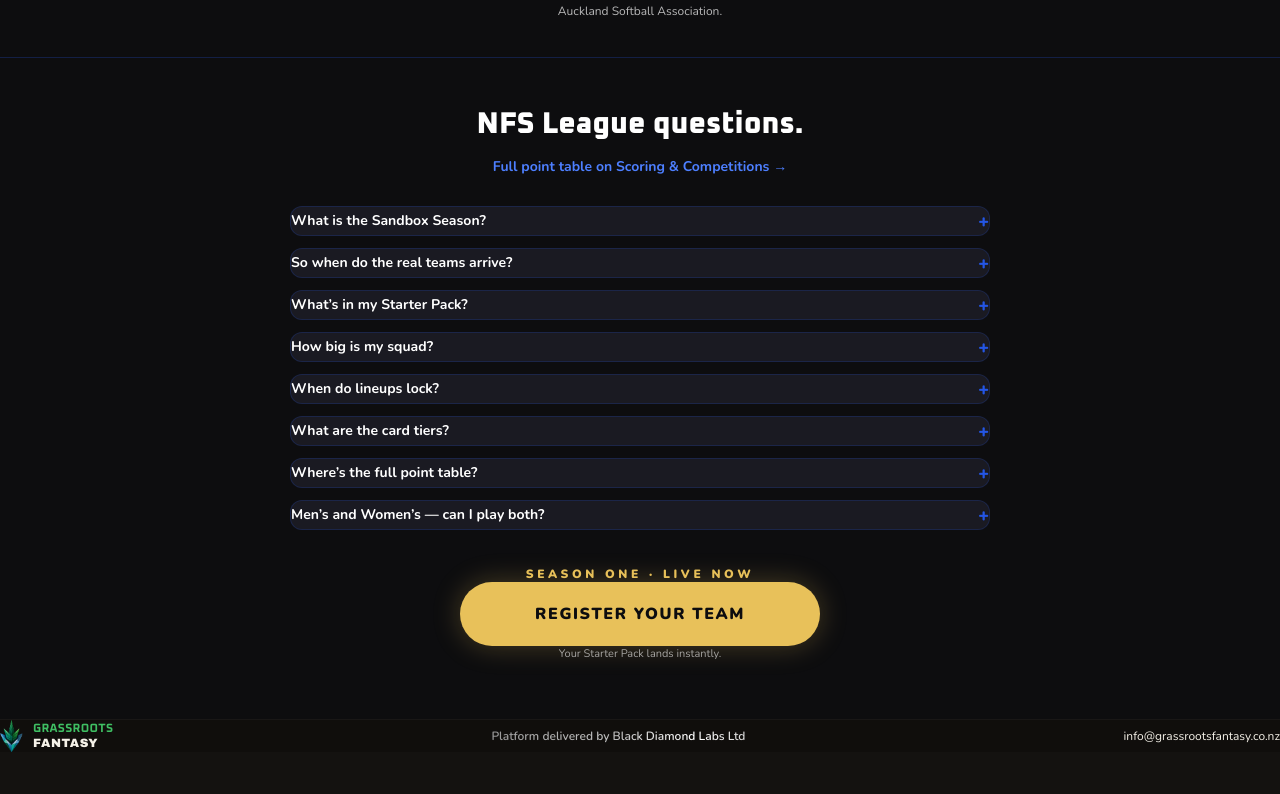
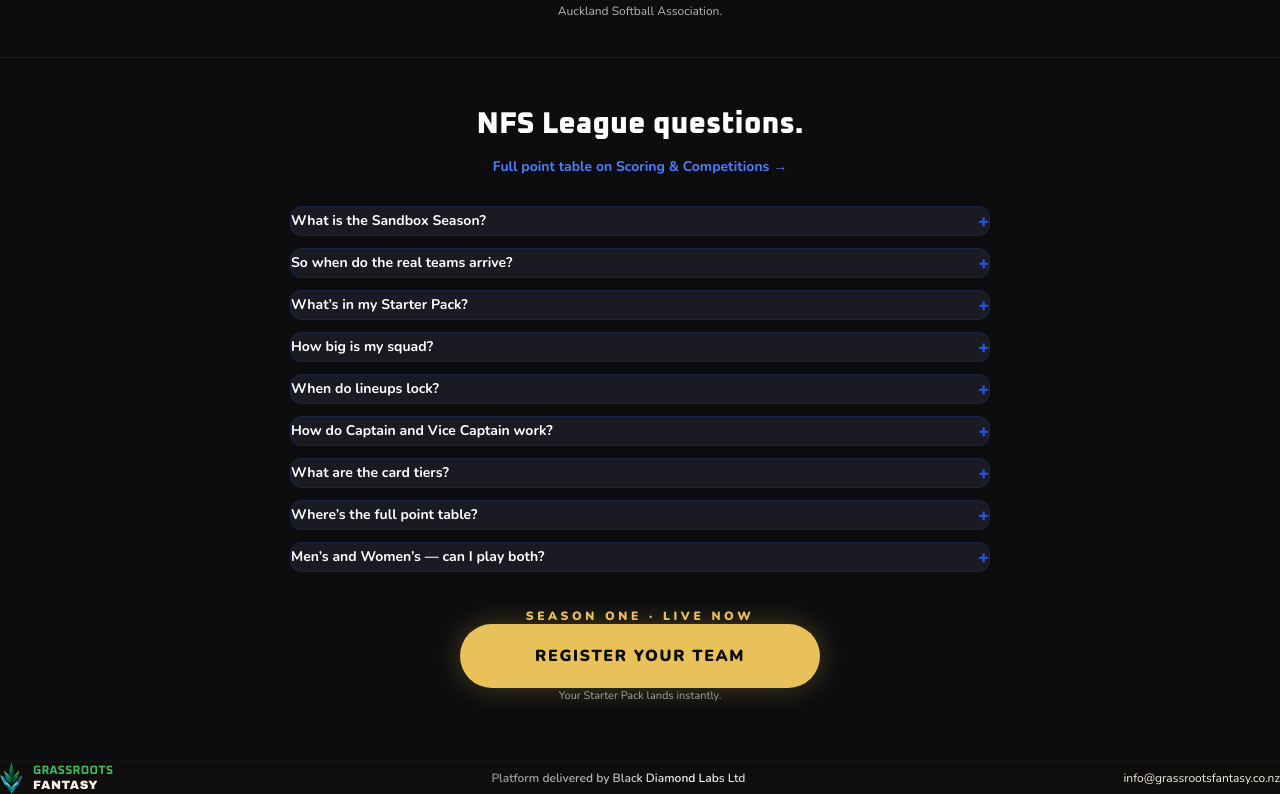
Before and after one commit to N8Nuks/grassrootsfantasy, a Next.js app: page /nfs in a window 1280 px wide. Shown: the part 2761-3555 px from the top of the page. Before the commit the page ends 3513 px from the top, so only its background shows below. Built offline with nearby package versions, Linux system fonts and the light colour scheme; no server answers.

Commit message:
Captain and Vice Captain FAQ entry

```diff
--- a/app/nfs/page.tsx
+++ b/app/nfs/page.tsx
@@ -283,6 +283,10 @@ export default function NFS() {
                 q: 'When do lineups lock?',
                 a: 'Lineups open each Tuesday once the previous round\u2019s stats are confirmed, and lock Friday night ahead of the weekend\u2019s games. Your head-to-head matchup is drawn at lock \u2014 that\u2019s when you find out who you\u2019re playing. Provisional scores land over the weekend; confirmed scores follow official stats on Tuesday.',
               },
+                            {
+                q: 'How do Captain and Vice Captain work?',
+                a: 'Name a Captain and a Vice Captain each round. Your Captain scores 2\u00d7 and your Vice Captain 1.5\u00d7 \u2014 both apply every round, so you get two picks that matter. The multiplier hits everything, including the negatives, and anyone sitting in your reserves earns nothing regardless of the armband. Your picks carry over until you change them.',
+              },
               {
                 q: 'What are the card tiers?',
                 a: 'Rare two-way players, Elite, and Common \u2014 rarity reflects on-field production and honours across recent seasons. Every tier scores from the same point table; a Common having a big Saturday outscores a quiet Elite.',
```
